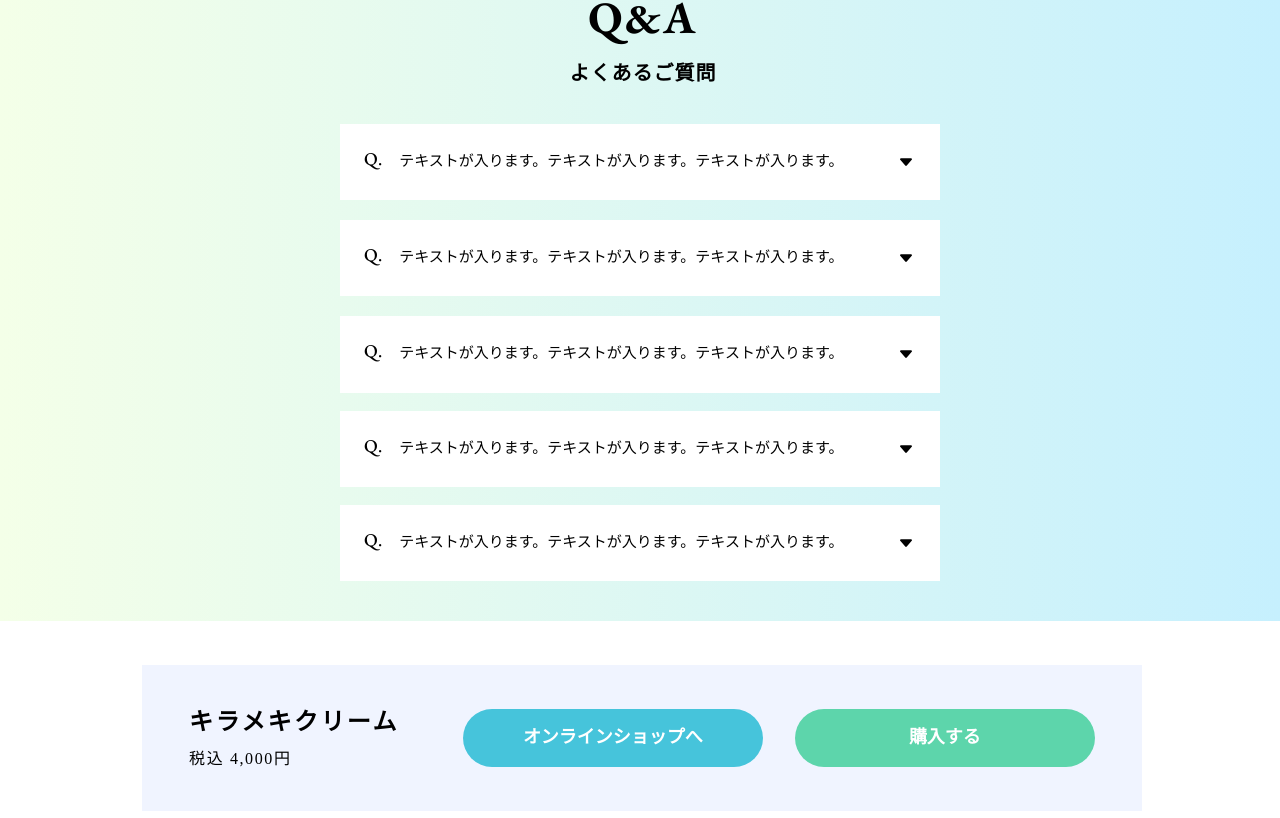
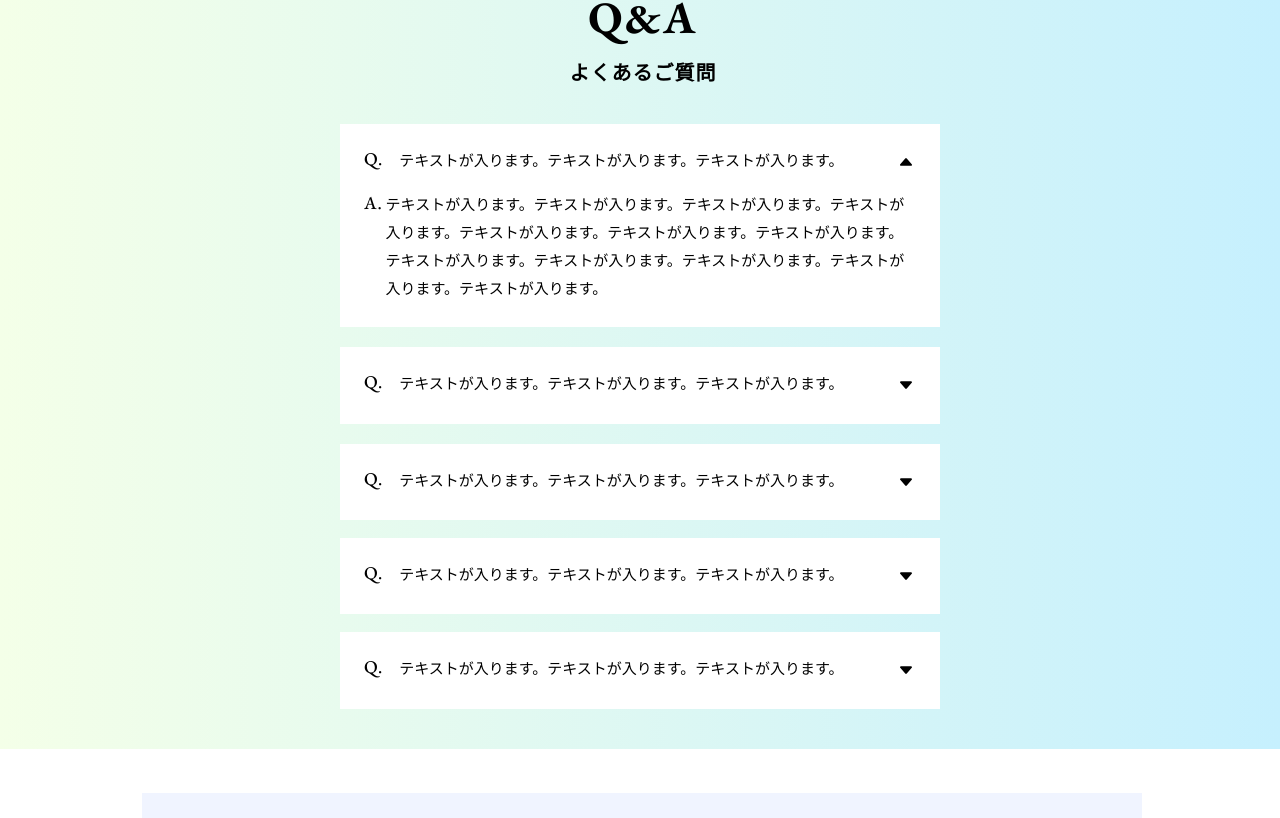
Before and after one commit to Itou-Hiroaki-qqq/lq_2, a plain HTML site: page index.html in a window 1280 px wide. Shown: the part 2259-3077 px from the top of the page. Drawn offline with nearby package versions, Linux system fonts and the light colour scheme; some packages are replaced by stand-ins of ours.

Commit message:
section qaの修正

```diff
--- a/index.html
+++ b/index.html
@@ -158,9 +158,9 @@
                     <span class="qa__head-txt">
                         テキストが入ります。テキストが入ります。テキストが入ります。
                     </span>
-                    <img class="qa__head-btn" src="assets/image/accordion-btn_pc.svg" alt="クリックするとアコーディオンメニューを開閉します">
+                    <img class="qa__head-btn open" src="assets/image/accordion-btn_pc.svg" alt="クリックするとアコーディオンメニューを開閉します">
                 </button>
-                <div class="qa__body">
+                <div class="qa__body open">
                     <span class="qa__body-top">A.</span>
                     <span class="qa__body-txt">
                         テキストが入ります。テキストが入ります。テキストが入ります。テキストが入ります。テキストが入ります。テキストが入ります。テキストが入ります。テキストが入ります。テキストが入ります。テキストが入ります。テキストが入ります。テキストが入ります。
```
